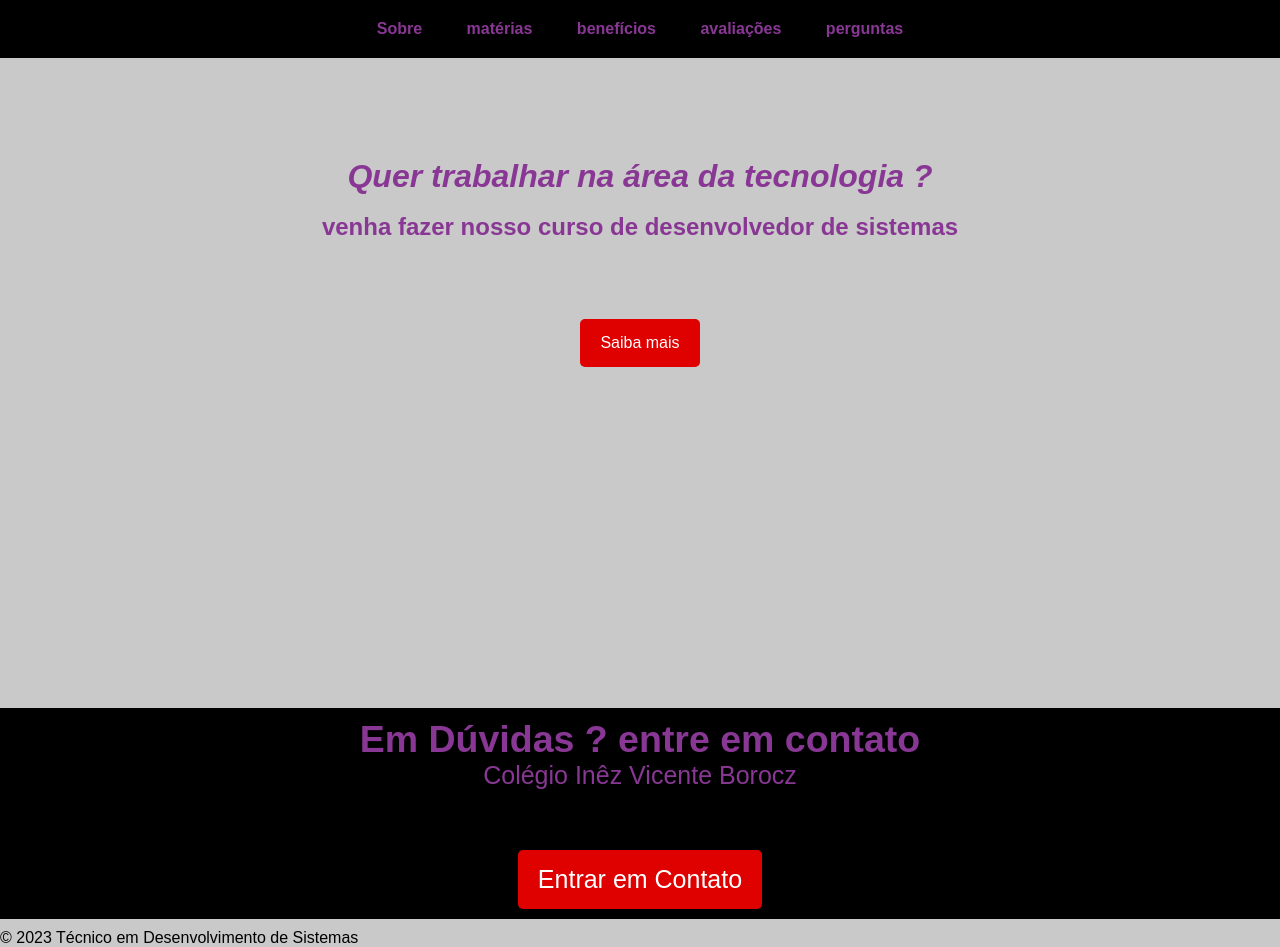
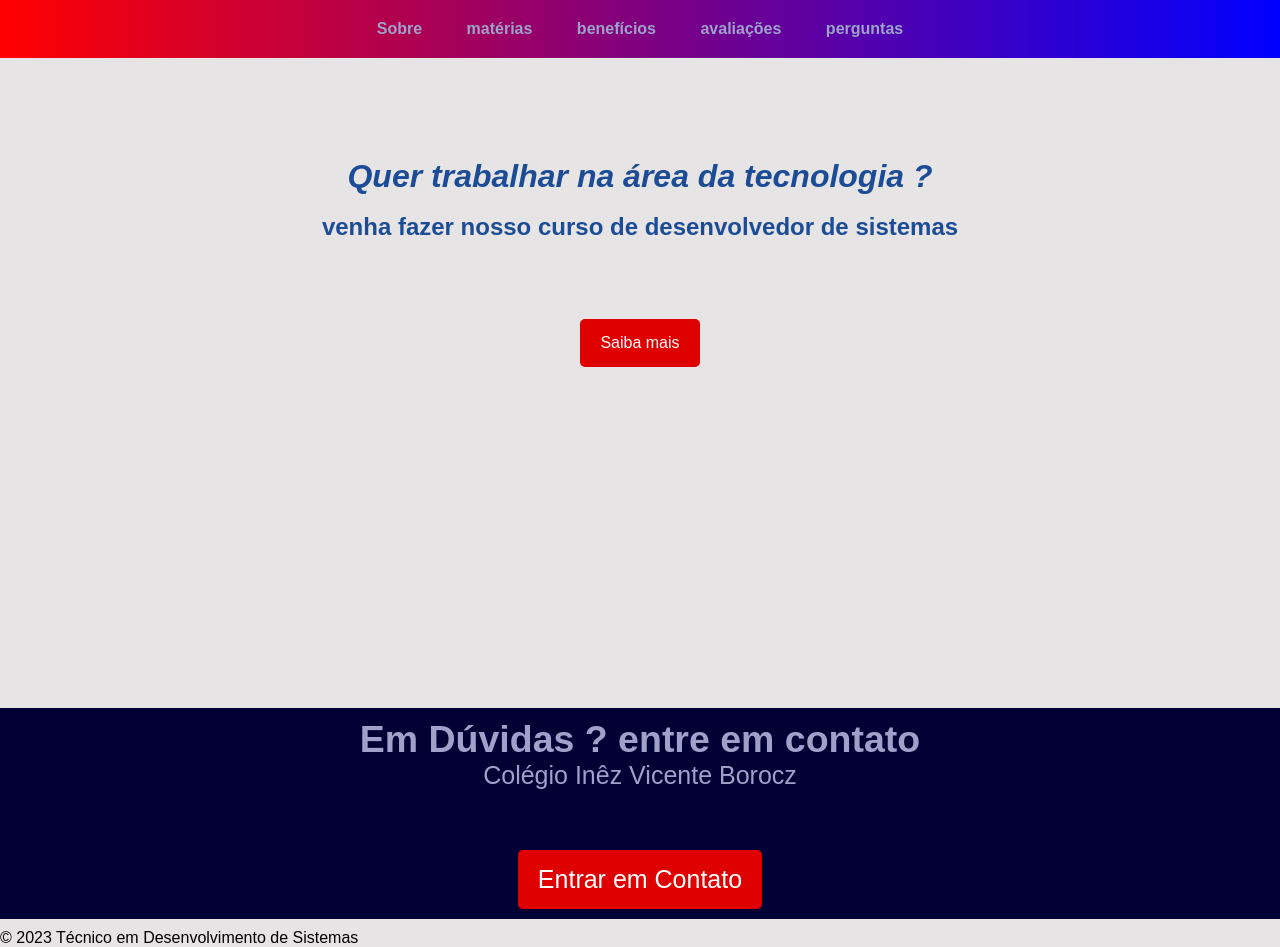
Before and after one commit to joicevitoriacidreira/landing_page.nova, a plain HTML site: page index.html in a window 1280 px wide. Drawn offline with Linux system fonts and the light colour scheme.

Commit message:
Update style.css

```diff
--- a/style.css
+++ b/style.css
@@ -6,13 +6,14 @@ body, h1, h2, p, ul, li {
 /* Estilos gerais */
 body {
     font-family: Arial, sans-serif;
-    background-color: #cac9c9;
+    background-color: #e6e4e4;
 }
 
 
 .cabecalho {
-    background-color: #000000;
-    color: rgb(161, 86, 86);
+    background-color:#000035;
+    background-image: linear-gradient(to right, red, blue);
+    color: rgb(0, 0, 0);
     padding: 20px 0;
 
 }
@@ -29,7 +30,7 @@ nav li {
 
 nav a {
     text-decoration: none;
-    color: #893794;
+    color: #9EA1CA;
     font-weight: bold;
 }
 
@@ -37,7 +38,8 @@ nav a {
     text-align: center;
     padding: 100px 0;
     height: 350px;
-    color: #893794;
+    color: #1c4c96;
+
 }
 
  }
@@ -69,8 +71,8 @@ nav a {
 .contact {
     text-align: center;
     padding: 20px 0;
-    background-color: #000000;
-    color: #893794;
+    background-color: #000035;
+    color: #9EA1CA;
 }
 
 .contact  {
@@ -78,19 +80,11 @@ nav a {
     font-size: 25px;
     margin-top: 100px;
     margin-bottom: 10px;
-    padding:10px ;
+    padding:10px ;}
 
-}
-
-}
-}
 
 .footer {
-    text-align: center;
+ text-align: center;
     background-color: rgb(194, 116, 116);
     color: #fff;
-    padding:10px;
-
-
-
-}
+    padding:10px;}
```
